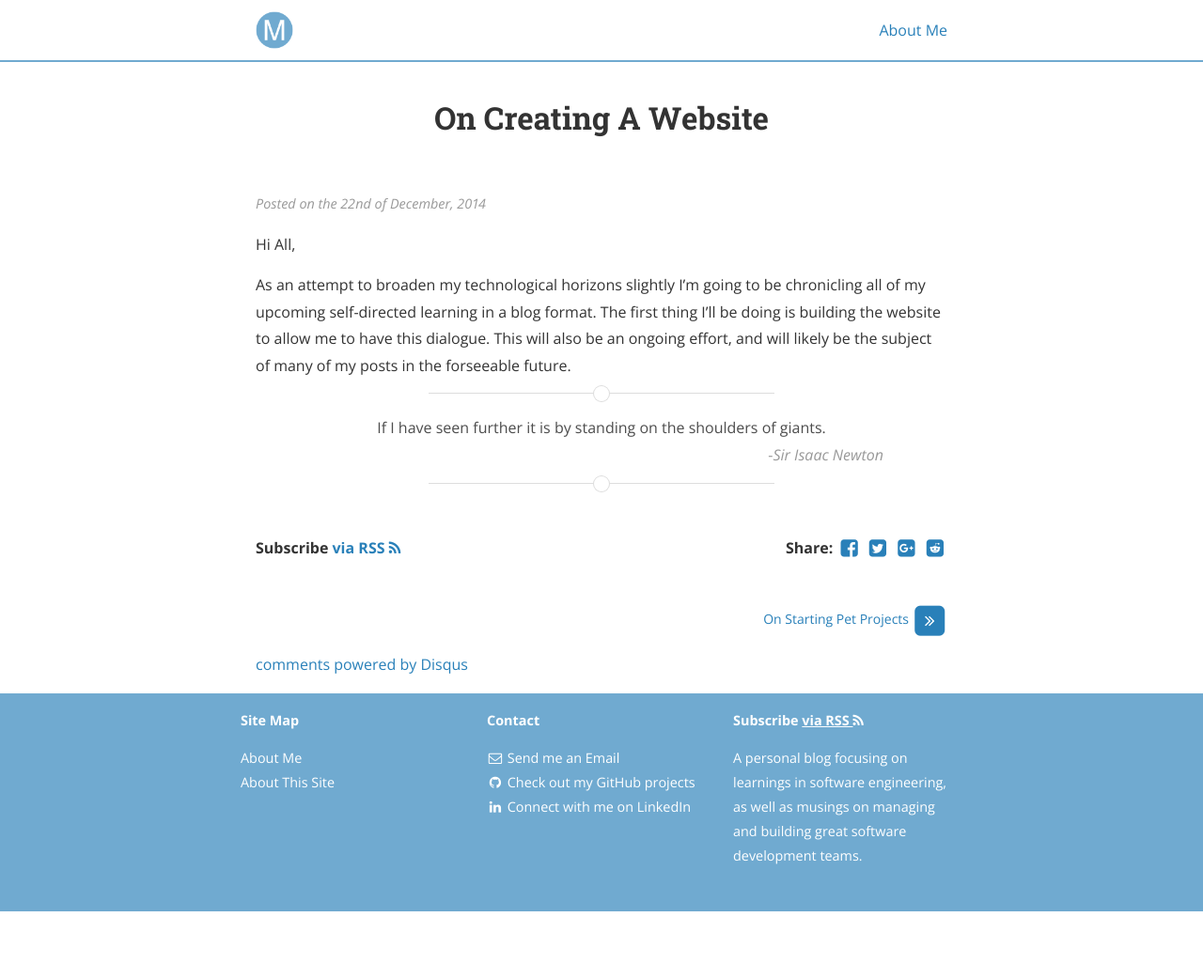
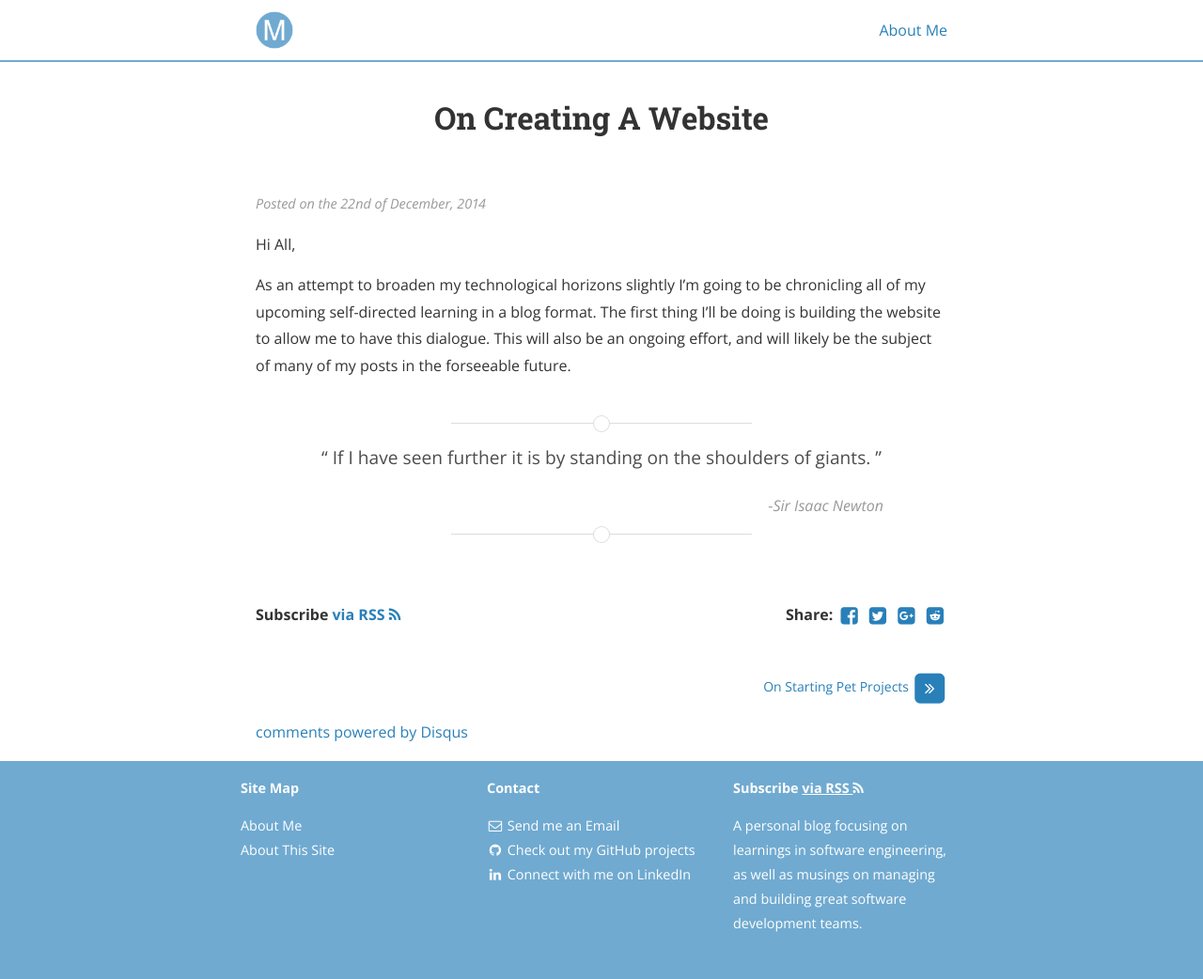
Before and after one commit to nikhita/nikinath.github.io, a Jekyll site: the page built from _posts/2014-12-22-on-creating-a-website.markdown, in a window 1280 px wide. Shown: the whole page at 94% size. Built offline with Jekyll 4.4.1, drawn with Linux system fonts in a browser that asks for light colours; nearby versions of some CDN libraries; comment, search, counter and statistics services are not loaded; a style sheet for code colours, icons or effects is not loaded; before the commit the page ends 970 px from its top, so only the background shows below that.

Commit message:
Improve the quote.html include to have better spacing and style

```diff
--- a/_includes/quote.html
+++ b/_includes/quote.html
@@ -1,12 +1,15 @@
-{% include page_divider.html %}
+
 <div class="quote">
-    <div class="quote-content">
-        <span markdown="1">
-            {{include.content}}
-        </span>
-    </div>
+  {% include page_divider.html %}
+  <div class="quote-content">
+      <span markdown="1">
+          {{include.content}}
+      </span>
+  </div>
+  {% if include.author %}
     <div class="quote-author">
         <em markdown="1">{{include.author}}</em>
     </div>
+  {% endif %}
+  {% include page_divider.html %}
 </div>
-{% include page_divider.html %}
--- a/_sass/_layout.scss
+++ b/_sass/_layout.scss
@@ -274,12 +274,22 @@ pre code.hljs {
 		margin: auto;
 		padding-left: 3em;
 		padding-right: 3em;
-		padding-bottom: 1em;
+		padding-top: 2em;
+		padding-bottom: 2em;
 		text-align: center;
 		.quote-content {
+			font-size: 120%;
 			max-width: max-content;
+			padding-top: 0.6em;
+			padding-bottom: 1em;
 			opacity: 0.87;
 			margin: auto;
+			::before {
+				content: '\201C';
+			}
+			::after {
+				content: '\201D';
+			}
 		}
 		.quote-author {
 			text-align: right;
@@ -288,6 +298,7 @@ pre code.hljs {
 			display: flex;
 			flex-direction: row;
 			justify-content: flex-end;
+			padding-bottom: 1.0em;
 		}
 		.quote-author::before {
 			content: "- ";
```
